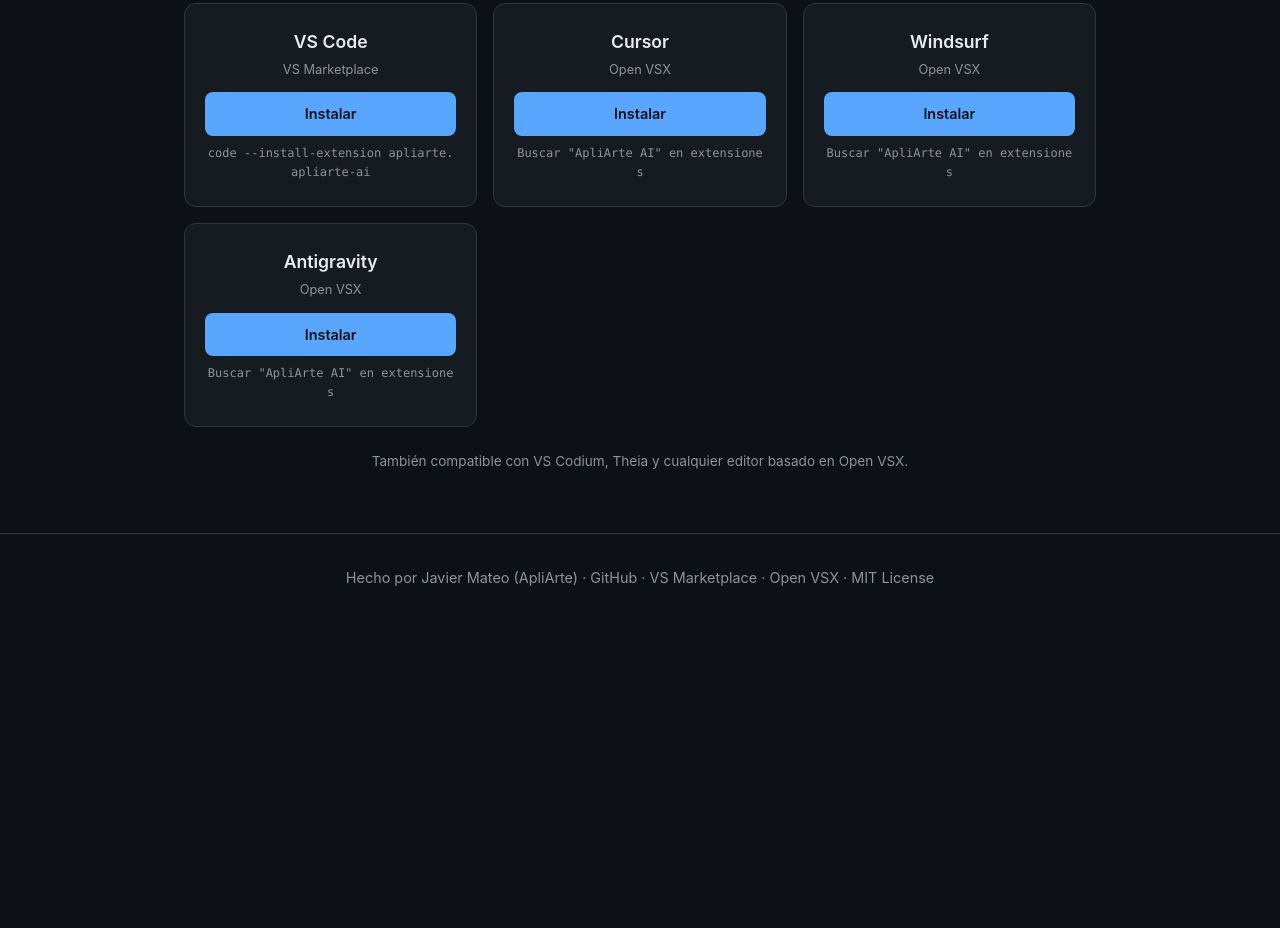
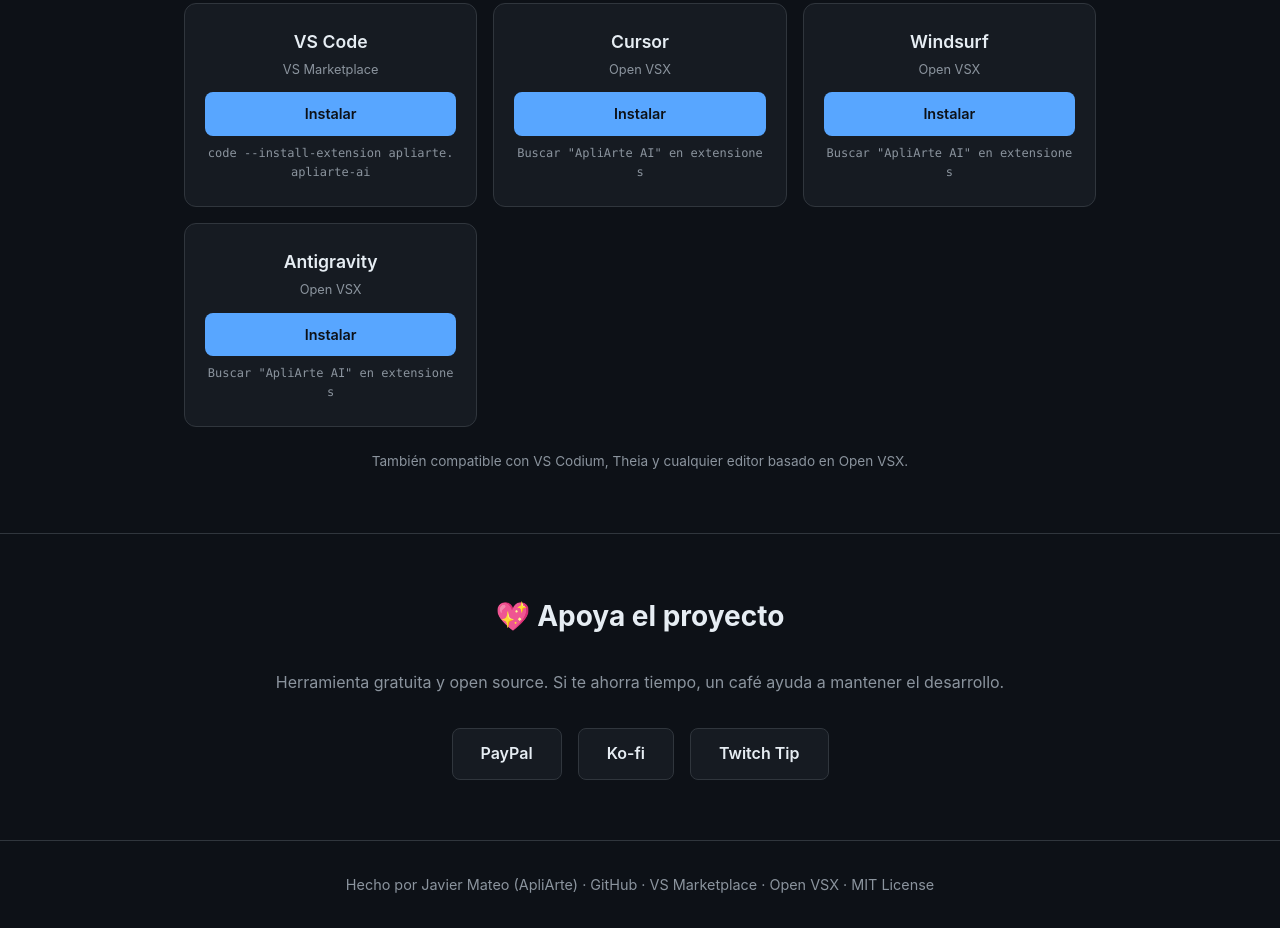
Before and after one commit to erbolamm/apliarte-ai, a website: page docs/index.html in a window 1280 px wide. Shown: the part 2736-3664 px from the top of the page. Before the commit the page ends 3357 px from the top, so only its background shows below. Drawn offline with Linux system fonts and the light colour scheme.

Commit message:
feat: add multilingual author note, compatibility, donations per ANALIZAR_AQUI standard

```diff
--- a/docs/index.html
+++ b/docs/index.html
@@ -497,6 +497,19 @@
     </div>
   </section>
 
+  <!-- Support -->
+  <section>
+    <div class="container">
+      <h2>💖 Apoya el proyecto</h2>
+      <p style="text-align:center; color: var(--text-muted); margin-bottom: 24px;">Herramienta gratuita y open source. Si te ahorra tiempo, un café ayuda a mantener el desarrollo.</p>
+      <div class="cta-group">
+        <a href="https://paypal.me/erbolamm" class="btn btn-secondary">PayPal</a>
+        <a href="https://ko-fi.com/C0C11TWR1K" class="btn btn-secondary">Ko-fi</a>
+        <a href="https://streamelements.com/apliarte/tip" class="btn btn-secondary">Twitch Tip</a>
+      </div>
+    </div>
+  </section>
+
   <!-- Footer -->
   <footer>
     <div class="container">
```
Also changed, not shown: README.md.
